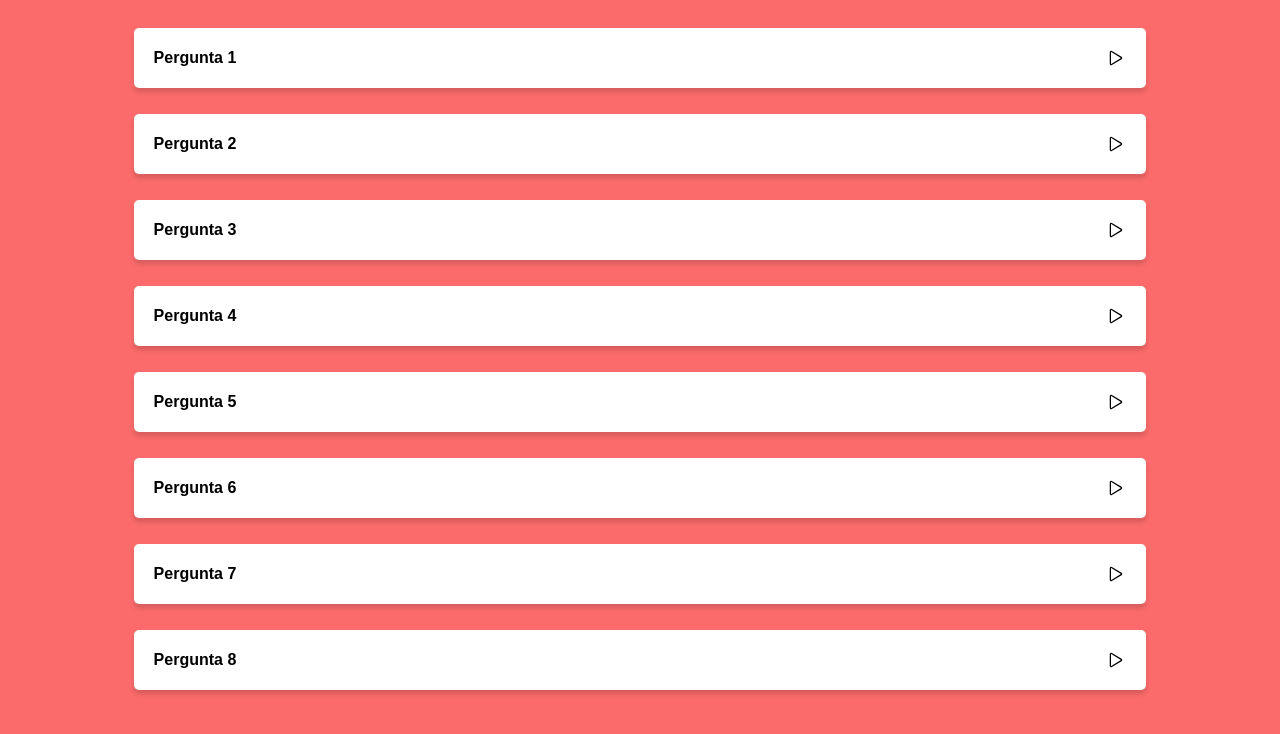
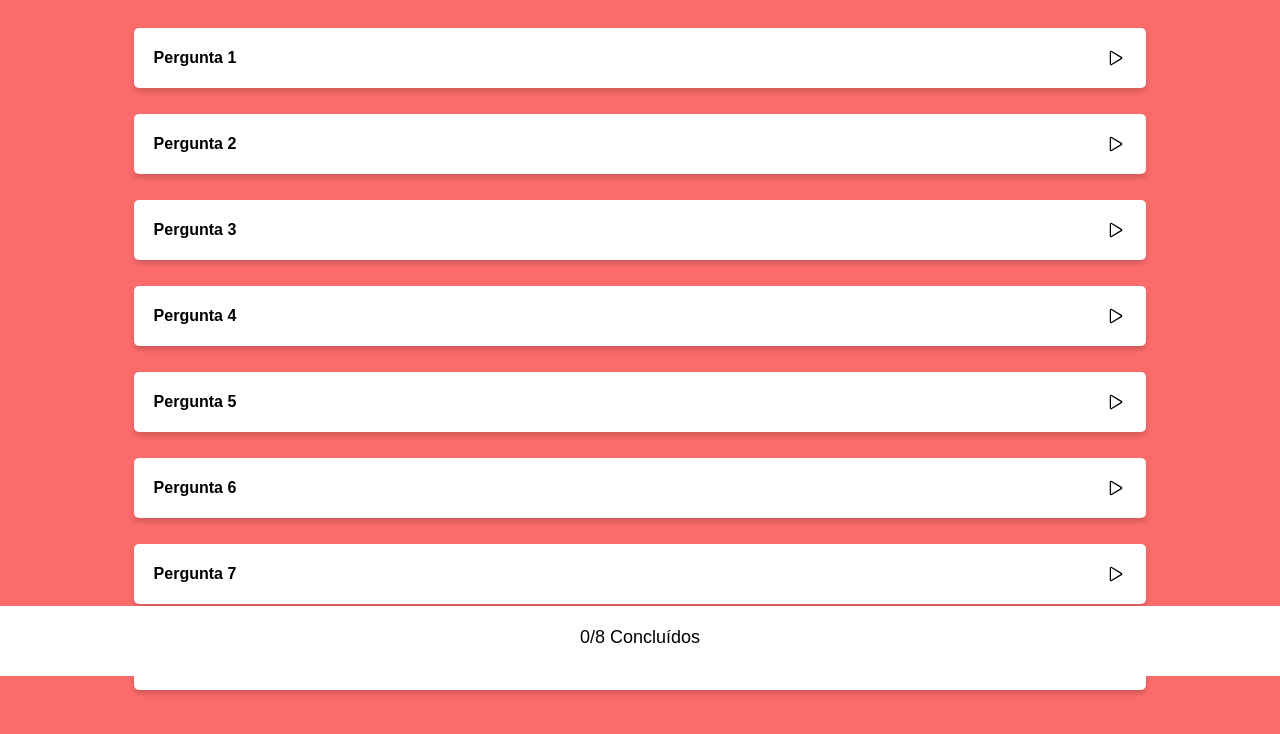
Before and after one commit to Gustavo-de-Brito/zap-recall, a React app: page / in a window 1280 px wide. Shown: the part 124-858 px from the top of the page. Built offline with nearby package versions, Linux system fonts and the light colour scheme; a web font is replaced by a local one.

Commit message:
adiciona bottom-bar e contagem de acertos

```diff
--- a/src/assets/styles/styles.css
+++ b/src/assets/styles/styles.css
@@ -41,6 +41,7 @@ body {
 
 .cards-view {
     margin-top: 40px;
+    margin-bottom: 70px;
 }
 
 .top-logo {
@@ -149,6 +150,30 @@ body {
     background-color: #2FBE34;
 }
 
+.bottom-bar {
+    display: flex;
+    flex-direction: column;
+    justify-content: center;
+    align-items: center;
+    width: 100%;
+    min-height: 70px;
+    padding: 10px;
+    background-color: #FFFFFF;
+    font-size: 18px;
+    box-sizing: border-box;
+    position: fixed;
+    bottom: 0;
+    left: 0;
+}
+
+.icons {
+    display: flex;
+    justify-content: center;
+    align-items: center;
+    margin-top: 8px;
+    font-size: 22px;
+}
+
 .invisible {
     display: none;
 }
--- /dev/null
+++ b/src/components/BottomBar.js
@@ -0,0 +1,10 @@
+import IconsList from "./IconsList";
+
+export default function BottomBar({ qtdCards, iconsList }) {
+    return (
+        <div className="bottom-bar">
+            <h3>{ `${ iconsList.length }/${ qtdCards }` } Concluídos</h3>
+            <IconsList iconsList={ iconsList }/>
+        </div>
+    );
+}
--- a/src/components/Card.js
+++ b/src/components/Card.js
@@ -2,10 +2,10 @@ import React from "react";
 import Question from "./Question";
 import FaceCard from "./FaceCard";
 
-export default function Card({ front, back, questionNum }) {
+export default function Card({ front, back, questionNum, iconsList, setIconsList }) {
     const [ question, setQuestion ] = React.useState( false );
     const [ cardState, setCardState ] = React.useState( "" );
-    const [ iconType, setIconType ] = React.useState( "play-outline" )
+    const [ iconType, setIconType ] = React.useState( "play-outline" );
 
     function showQuestion() {
         setQuestion( !question );
@@ -14,10 +14,13 @@ export default function Card({ front, back, questionNum }) {
     function showStateCard(state) {
         if(state === "wrong") {
             setIconType("close-circle-sharp");
+            setIconsList( [...iconsList, "close-circle-sharp"] );
         } else if(state === "almost-right") {
             setIconType("help-circle-sharp");
+            setIconsList( [...iconsList, "help-circle-sharp"] );
         } else {
             setIconType("checkmark-circle-sharp");
+            setIconsList( [...iconsList, "checkmark-circle-sharp"] );
         }
 
         setCardState(state);
--- a/src/components/CardsList.js
+++ b/src/components/CardsList.js
@@ -1,42 +1,7 @@
 import React from "react";
 import Card from "./Card";
 
-const cardsContent = [
-    {
-        front: "O que é JSX?",
-        back: "Uma extensão de linguagem do JavaScript"
-    },
-    {
-        front: " O React é __",
-        back: "Uma biblioteca JavaScript para construção de interfaces"
-    },
-    {
-        front: "Componentes devem iniciar com __",
-        back: "Letra maiúscula"
-    },
-    {
-        front: "Podemos colocar __ dentro do JSX",
-        back: "Expressões"
-    },
-    {
-        front: "O ReactDOM nos ajuda __",
-        back: "Interagindo com a DOM para colocar componentes React na mesma"
-    },
-    {
-        front: "Usamos o npm para __",
-        back: "Gerenciar os pacotes necessários e suas dependências"
-    },
-    {
-        front: "Usamos props para __",
-        back: "Passar diferentes informações para componentes"
-    },
-    {
-        front: "Usamos estado (state) para __",
-        back: "Dizer para o React quais informações quando atualizadas devem renderizar a tela novamente"
-    },
-];
-
-export default function CardsList() {
+export default function CardsList({ cardsContent, iconsList, setIconsList }) {
     return (
         <ul className="cards">
             {
@@ -46,6 +11,8 @@ export default function CardsList() {
                     front={ cardContent.front }
                     back={ cardContent.back }
                     questionNum={ index + 1 }
+                    iconsList={ iconsList }
+                    setIconsList={ setIconsList }
                 /> )
             }
         </ul>
--- a/src/components/CardsView.js
+++ b/src/components/CardsView.js
@@ -1,11 +1,51 @@
+import React from "react";
 import TopLogo from "./TopoLogo";
 import CardsList from "./CardsList";
+import BottomBar from "./BottomBar";
+
+const cardsContent = [
+    {
+        front: "O que é JSX?",
+        back: "Uma extensão de linguagem do JavaScript"
+    },
+    {
+        front: " O React é __",
+        back: "Uma biblioteca JavaScript para construção de interfaces"
+    },
+    {
+        front: "Componentes devem iniciar com __",
+        back: "Letra maiúscula"
+    },
+    {
+        front: "Podemos colocar __ dentro do JSX",
+        back: "Expressões"
+    },
+    {
+        front: "O ReactDOM nos ajuda __",
+        back: "Interagindo com a DOM para colocar componentes React na mesma"
+    },
+    {
+        front: "Usamos o npm para __",
+        back: "Gerenciar os pacotes necessários e suas dependências"
+    },
+    {
+        front: "Usamos props para __",
+        back: "Passar diferentes informações para componentes"
+    },
+    {
+        front: "Usamos estado (state) para __",
+        back: "Dizer para o React quais informações quando atualizadas devem renderizar a tela novamente"
+    },
+];
 
 export default function CardsView({ logo }) {
+    const [ iconsList, setIconsList ] = React.useState( [] );
+
     return (
         <div className="cards-view">
-            <TopLogo logo={logo }/>
-            <CardsList />
+            <TopLogo logo={ logo }/>
+            <CardsList cardsContent={ cardsContent } iconsList={ iconsList } setIconsList={ setIconsList } />
+            <BottomBar qtdCards={ cardsContent.length } iconsList={ iconsList } />
         </div>
     );
 }
--- /dev/null
+++ b/src/components/IconsList.js
@@ -0,0 +1,25 @@
+export default function IconsList({ iconsList }) {
+    const iconsJsx = [];
+
+    for(let i = 0; i < iconsList.length; i++) {
+        let color = "";
+
+        if(iconsList[i] === "close-circle-sharp") {
+            color = "#FF3030";
+        } else if(iconsList[i] === "help-circle-sharp") {
+            color = "#FF922E";
+        } else {
+            color = "#2FBE34";
+        }
+
+        iconsJsx.push(
+            <ion-icon key={ i } style={ {color: color} } name={ iconsList[i] }></ion-icon>
+        );
+    }
+
+    return (
+        <div className="icons">
+            { iconsJsx }
+        </div>
+    );
+}
```
